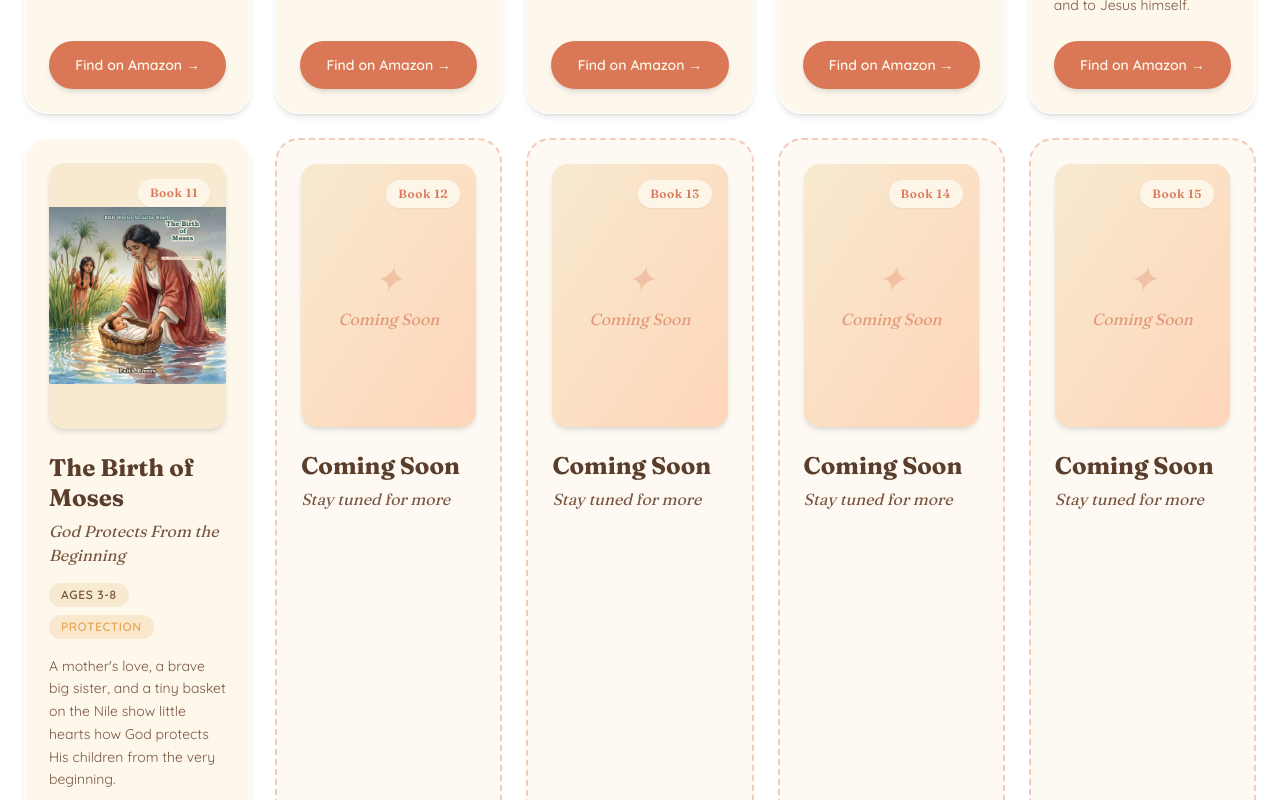
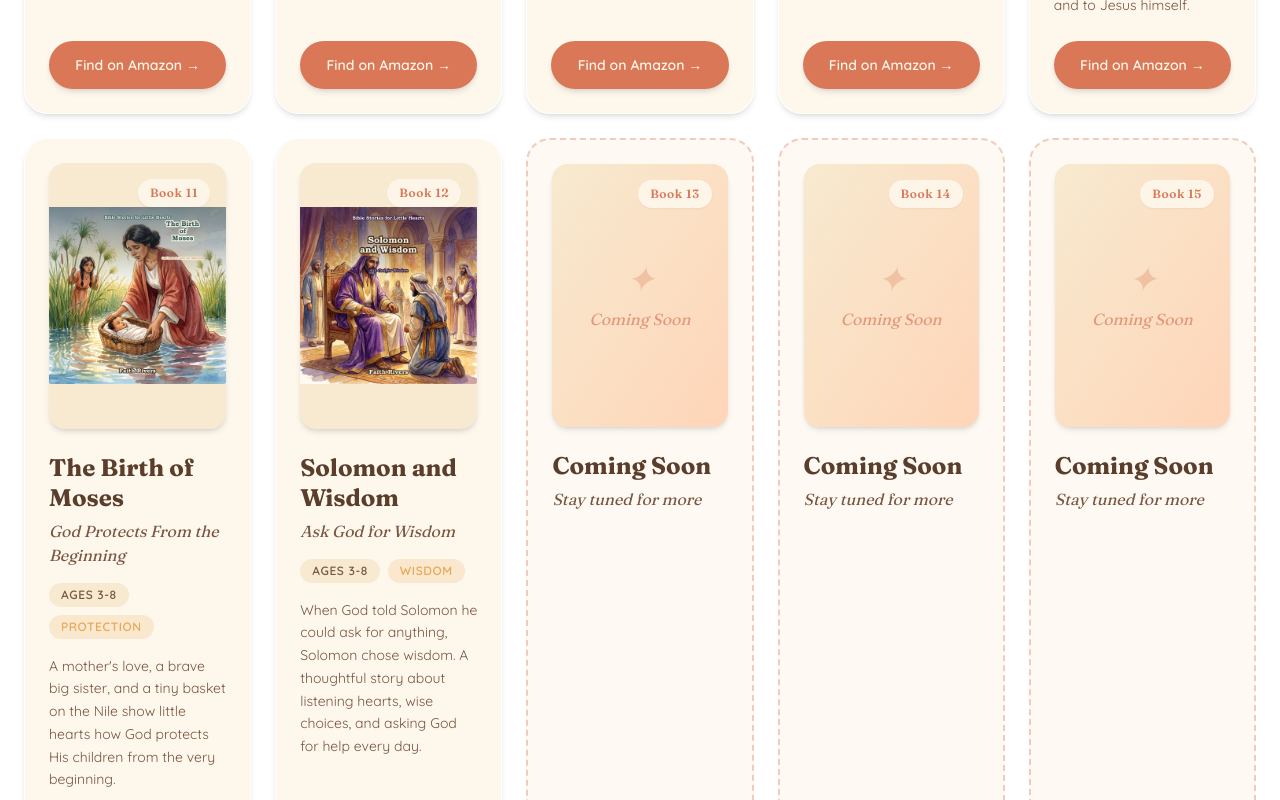
Before and after one commit to aithfulheartsbooks/bible-stories-site, a Next.js app: page / in a window 1280 px wide. Shown: the part 2100-2900 px from the top of the page. Built offline with nearby package versions, Linux system fonts and the light colour scheme.

Commit message:
Add Book 12 Solomon and Wisdom

```diff
--- a/app/book/[slug]/page.tsx
+++ b/app/book/[slug]/page.tsx
@@ -156,6 +156,19 @@ const themes: Record<string, Theme> = {
       { emoji: "\u{1f9fa}", label: "Basket" },
       { emoji: "\u{1f30a}", label: "Nile" },
       { emoji: "\u2764\ufe0f", label: "Protection" },
+    ],
+  },
+  "solomon-and-wisdom": {
+    pageClass: "bg-gradient-to-b from-gold/30 via-cream to-lavender/45",
+    quoteClass: "bg-gradient-to-r from-gold/35 via-cream to-lavender/45",
+    badgeClass: "bg-gold/35 text-chestnut-soft",
+    glowClass: "bg-gold/45",
+    quote: "Solomon asked God for wisdom, and God gave generously.",
+    art: "hills",
+    icons: [
+      { emoji: "\u{1f451}", label: "King" },
+      { emoji: "\u{1f4a1}", label: "Wisdom" },
+      { emoji: "\u{1f64f}", label: "Prayer" },
     ],
   },
   "book-05-coming-soon": {
@@ -419,6 +432,17 @@ function MovingStoryCharacters({ slug }: { slug: string }) {
     );
   }
 
+  if (slug === "solomon-and-wisdom") {
+    return (
+      <div className="absolute inset-0 z-10 overflow-hidden" aria-label="Interactive Solomon wisdom story">
+        <SoundButton className="story-character float-path-a left-[12%] top-[22%] text-3xl sm:text-5xl" label="Royal crown" src="/sounds/bird.mp3">{"\u{1f451}"}</SoundButton>
+        <SoundButton className="story-character float-path-b right-[12%] top-[28%] text-3xl sm:text-5xl" label="Wisdom light" src="/sounds/bird.mp3" delay="0.8s">{"\u{1f4a1}"}</SoundButton>
+        <SoundButton className="story-character float-path-c left-[18%] bottom-[18%] text-2xl sm:text-4xl" label="Listening heart" src="/sounds/bird.mp3" delay="0.4s">{"\u2764\ufe0f"}</SoundButton>
+        <SoundButton className="story-character float-path-d right-[18%] bottom-[22%] text-2xl sm:text-4xl" label="Faithful prayer" src="/sounds/bird.mp3" delay="1s">{"\u{1f64f}"}</SoundButton>
+      </div>
+    );
+  }
+
   return null;
 }
 
--- a/app/books.ts
+++ b/app/books.ts
@@ -209,6 +209,20 @@ const publishedBooks: Book[] = [
     coverImage: "/covers/birth-of-moses.jpg",
     coverScene: "book-11",
   },
+  {
+    number: "Book 12",
+    slug: "solomon-and-wisdom",
+    title: "Solomon and Wisdom",
+    subtitle: "Ask God for Wisdom",
+    ageRange: "Ages 3-8",
+    theme: "Wisdom",
+    blurb:
+      "When God told Solomon he could ask for anything, Solomon chose wisdom. A thoughtful story about listening hearts, wise choices, and asking God for help every day.",
+    amazonUrl: "https://www.amazon.com/dp/B0H184LKSF",
+    status: "available",
+    coverImage: "/covers/solomon-and-wisdom.jpg",
+    coverScene: "book-12",
+  },
 ];
 
 export const books: Book[] = [
--- a/app/sitemap.xml/route.ts
+++ b/app/sitemap.xml/route.ts
@@ -13,6 +13,7 @@ const urls = [
   { loc: `${baseUrl}/book/the-easter-story`, lastmod: "2026-05-06", changefreq: "monthly", priority: "0.8" },
   { loc: `${baseUrl}/book/ruth-and-naomi`, lastmod: "2026-05-06", changefreq: "monthly", priority: "0.8" },
   { loc: `${baseUrl}/book/the-birth-of-moses`, lastmod: "2026-05-09", changefreq: "monthly", priority: "0.8" },
+  { loc: `${baseUrl}/book/solomon-and-wisdom`, lastmod: "2026-05-10", changefreq: "monthly", priority: "0.8" },
 ];
 
 export function GET() {
```
Also changed, not shown: public/covers/solomon-and-wisdom.jpg (added), 1 other file (tests, documents, lock files or other folders).
